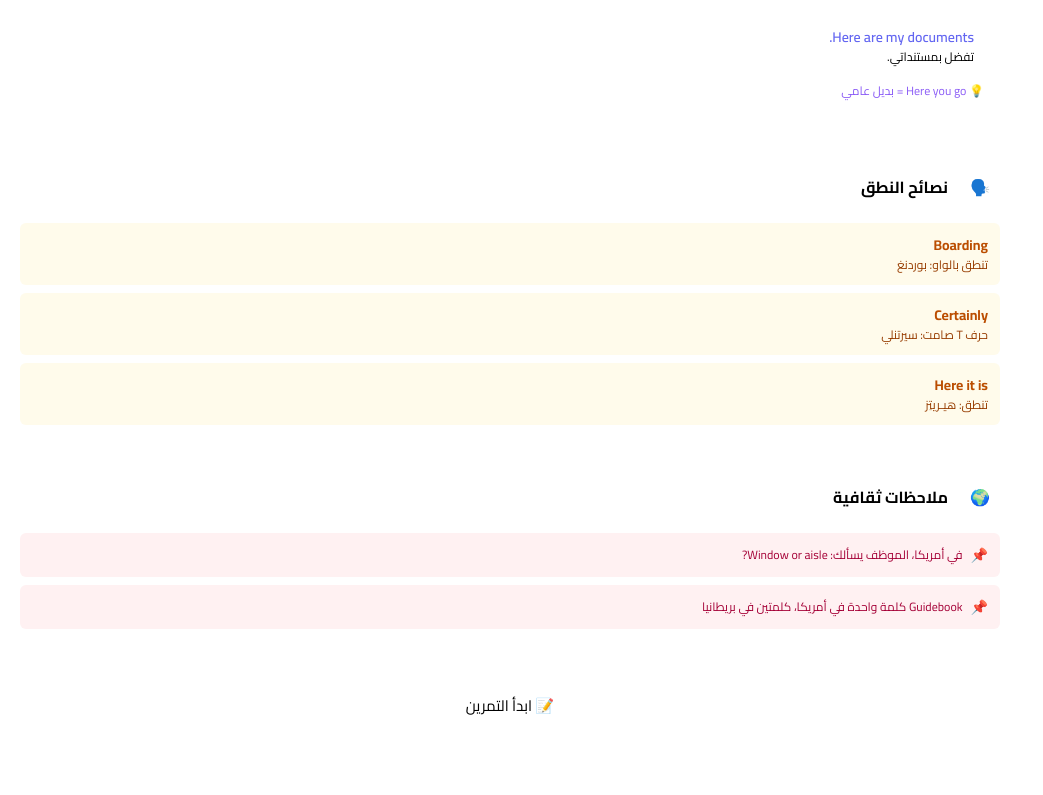
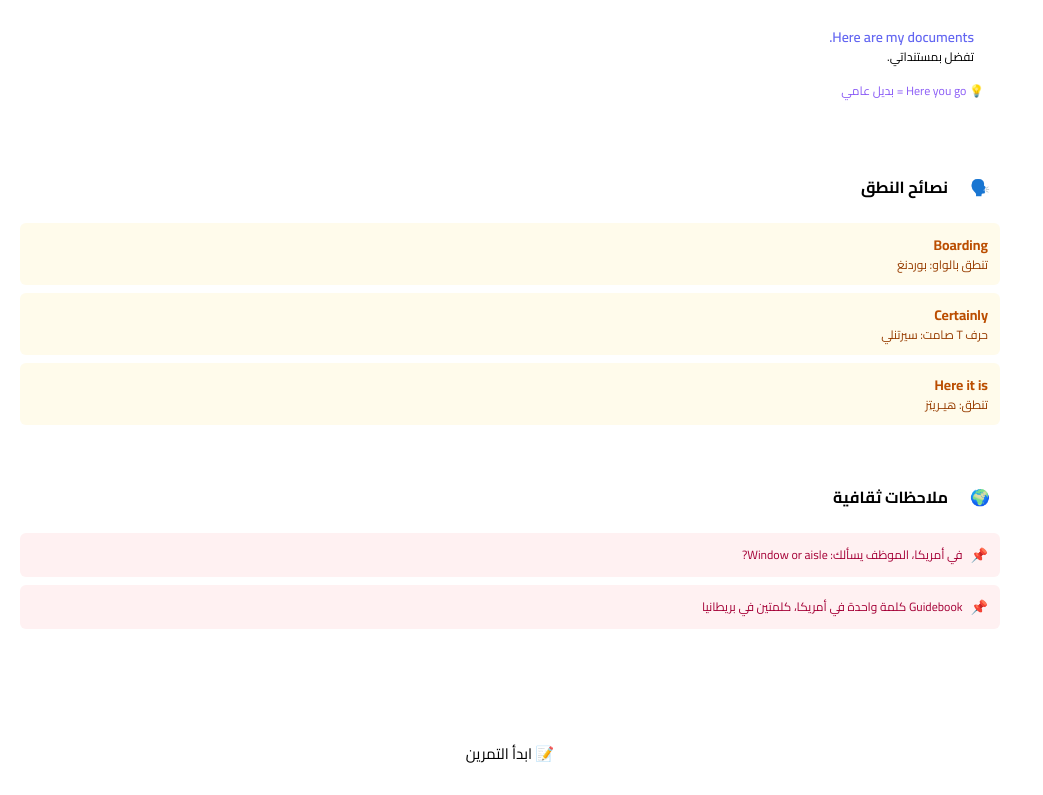
Before and after one commit to ahmed2535443/English-course-, a Next.js app: page /lesson/1 in a window 1280 px wide. Shown: the part 2530-3325 px from the top of the page, without its empty margins (0-1043 px from the left). Before the commit the page ends 3277 px from the top, so only its background shows below. Built offline with nearby package versions, Linux system fonts and the light colour scheme.

Commit message:
fix: more top margin on exercise button (mt-20)

```diff
--- a/app/lesson/[id]/page.js
+++ b/app/lesson/[id]/page.js
@@ -210,7 +210,7 @@ export default function LessonPage({ params }) {
           )}
 
           {/* Start Exercise */}
-          <div className="mt-8 mb-4">
+          <div className="mt-20 mb-4">
             <button
               onClick={() => router.push(`/exercise/${lesson.id}`)}
               className="btn btn-primary block w-full max-w-xs mx-auto py-3.5 text-[15px]"
```
